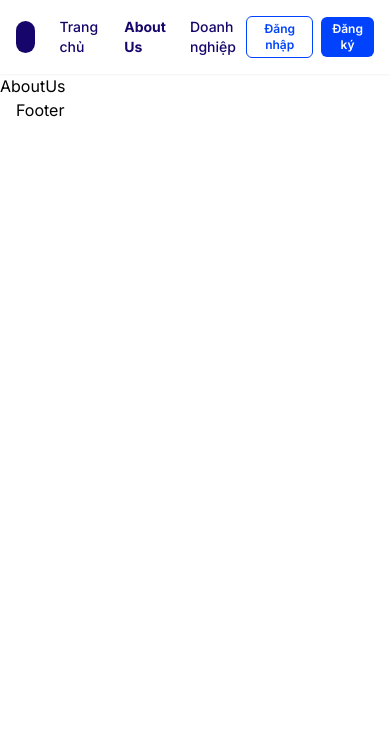
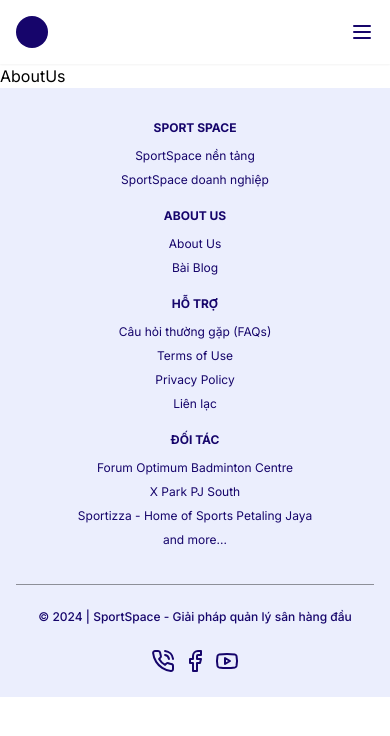
Before and after one commit to Gr33nBean/SportSpace, a Next.js app: page /about-us in a window 390 px wide. Shown: the top 736 px of the page. Built offline with nearby package versions, Linux system fonts and the light colour scheme.

Commit message:
feat: ui header, footer

```diff
--- a/package.json
+++ b/package.json
@@ -12,10 +12,12 @@
     "prepare": "husky"
   },
   "dependencies": {
+    "@headlessui/react": "^2.1.1",
     "@vercel/speed-insights": "^1.0.12",
     "lint-staged": "^15.2.7",
     "next": "14.2.4",
     "react": "^18",
+    "react-device-detect": "^2.2.3",
     "react-dom": "^18"
   },
   "devDependencies": {
--- a/src/components/Common/Button/PrimaryButton.tsx
+++ b/src/components/Common/Button/PrimaryButton.tsx
@@ -11,7 +11,7 @@
 }) => {
   return (
     <button
-      className={`duration-50 rounded-md border-secondary px-2 py-1 text-xs font-semibold transition-all hover:opacity-90 active:shadow-lg ${variant === 'filled' ? 'bg-secondary text-white' : 'border text-secondary'}`}
+      className={`duration-50 rounded-md border-secondary px-2 py-2 text-xs font-semibold transition-all hover:opacity-90 active:shadow-lg md:py-1 ${variant === 'filled' ? 'bg-secondary text-white' : 'border text-secondary'} `}
       {...props}
     >
       {children}
--- a/src/components/Layout/Footer/index.tsx
+++ b/src/components/Layout/Footer/index.tsx
@@ -1,7 +1,110 @@
+import Link from 'next/link'
+
 import React from 'react'
 
+const lists = [
+  {
+    label: 'Sport Space',
+    pages: [
+      { name: 'SportSpace nền tảng', href: '/' },
+      { name: 'SportSpace doanh nghiệp', href: '/' },
+    ],
+  },
+  {
+    label: 'About Us',
+    pages: [
+      { name: 'About Us', href: '/' },
+      { name: 'Bài Blog', href: '/' },
+    ],
+  },
+  {
+    label: 'Hỗ trợ',
+    pages: [
+      { name: 'Câu hỏi thường gặp (FAQs)', href: '/' },
+      { name: 'Terms of Use', href: '/' },
+      { name: 'Privacy Policy', href: '/' },
+      { name: 'Liên lạc', href: '/' },
+    ],
+  },
+  {
+    label: 'Đối tác',
+    pages: [
+      { name: 'Forum Optimum Badminton Centre', href: '/' },
+      { name: 'X Park PJ South', href: '/' },
+      { name: 'Sportizza - Home of Sports Petaling Jaya', href: '/' },
+      { name: 'and more...', href: '/' },
+    ],
+  },
+]
+
+const icons = [
+  {
+    icon: (
+      <>
+        <path d='M22 16.92v3a2 2 0 0 1-2.18 2 19.79 19.79 0 0 1-8.63-3.07 19.5 19.5 0 0 1-6-6 19.79 19.79 0 0 1-3.07-8.67A2 2 0 0 1 4.11 2h3a2 2 0 0 1 2 1.72 12.84 12.84 0 0 0 .7 2.81 2 2 0 0 1-.45 2.11L8.09 9.91a16 16 0 0 0 6 6l1.27-1.27a2 2 0 0 1 2.11-.45 12.84 12.84 0 0 0 2.81.7A2 2 0 0 1 22 16.92z' />
+        <path d='M14.05 2a9 9 0 0 1 8 7.94' />
+        <path d='M14.05 6A5 5 0 0 1 18 10' />
+      </>
+    ),
+  },
+  {
+    icon: <path d='M18 2h-3a5 5 0 0 0-5 5v3H7v4h3v8h4v-8h3l1-4h-4V7a1 1 0 0 1 1-1h3z' />,
+  },
+  {
+    icon: (
+      <>
+        <path d='M2.5 17a24.12 24.12 0 0 1 0-10 2 2 0 0 1 1.4-1.4 49.56 49.56 0 0 1 16.2 0A2 2 0 0 1 21.5 7a24.12 24.12 0 0 1 0 10 2 2 0 0 1-1.4 1.4 49.55 49.55 0 0 1-16.2 0A2 2 0 0 1 2.5 17' />
+        <path d='m10 15 5-3-5-3z' />
+      </>
+    ),
+  },
+]
+
 const Footer = () => {
-  return <div className='container'>Footer</div>
+  return (
+    <div className='container bg-light-purple py-6 text-primary'>
+      <div className='grid min-h-[232px] w-full grid-cols-1 gap-2 sm:grid-cols-2 md:grid-cols-[0.9fr_0.6fr_repeat(2,1fr)]'>
+        {lists.map((list, index) => (
+          <div key={index}>
+            <h3 className='py-2 text-center text-xs font-bold uppercase sm:text-start'>{list.label}</h3>
+            <ul className='text-xs'>
+              {list.pages.map((page) => (
+                <li key={page.name} className='text-center sm:text-start'>
+                  <Link href={page.href} className='leading-6 hover:underline'>
+                    {page.name}
+                  </Link>
+                </li>
+              ))}
+            </ul>
+          </div>
+        ))}
+      </div>
+      <div className='mt-8 h-[0.5px] w-full bg-black opacity-40 md:mt-12'></div>
+      <div className='flex flex-col items-center gap-6 pt-6 text-primary md:flex-row'>
+        <p className='flex-1 text-center text-xs font-medium md:text-left'>
+          © 2024 | SportSpace - Giải pháp quản lý sân hàng đầu
+        </p>
+        <div className='flex items-center gap-2'>
+          {icons.map((icon, index) => (
+            <svg
+              key={index}
+              xmlns='http://www.w3.org/2000/svg'
+              width='24'
+              height='24'
+              viewBox='0 0 24 24'
+              fill='none'
+              stroke='currentColor'
+              stroke-width='2'
+              stroke-linecap='round'
+              stroke-linejoin='round'
+            >
+              {icon.icon}
+            </svg>
+          ))}
+        </div>
+      </div>
+    </div>
+  )
 }
 
 export default Footer
--- a/src/components/Layout/MainHeader/index.tsx
+++ b/src/components/Layout/MainHeader/index.tsx
@@ -22,28 +22,73 @@
 ]
 
 const MainHeader = () => {
-  const path = usePathname()
+  const [expand, setExpand] = React.useState(false)
+  return (
+    <>
+      <div className='container sticky top-0 z-50 w-full bg-white py-4 shadow-sm'>
+        <div className='flex w-full items-center'>
+          <div className='flex flex-1 items-center gap-6'>
+            <div className='size-8 rounded-full bg-primary'></div>
+            <div className='hidden flex-1 items-center gap-6 md:flex'>
+              <ListLink />
+            </div>
+          </div>
 
-  return (
-    <div className='container flex w-full items-center py-4 shadow-sm'>
-      <div className='flex flex-1 items-center gap-6'>
-        <div className='size-8 rounded-full bg-primary'></div>
-        {pages.map((page) => (
-          <Link
-            key={page.name}
-            href={page.href}
-            className={`text-sm font-medium text-primary transition-all duration-150 hover:underline ${'/' + path.split('/')[1] === page.href ? '!font-bold' : ''}`}
-          >
-            {page.name}
-          </Link>
-        ))}
+          <button className='text-primary md:hidden' onClick={() => setExpand(!expand)}>
+            <svg
+              xmlns='http://www.w3.org/2000/svg'
+              width='24'
+              height='24'
+              viewBox='0 0 24 24'
+              fill='none'
+              stroke='currentColor'
+              strokeWidth='2'
+              strokeLinecap='round'
+              strokeLinejoin='round'
+            >
+              <line x1='4' x2='20' y1='12' y2='12' />
+              <line x1='4' x2='20' y1='6' y2='6' />
+              <line x1='4' x2='20' y1='18' y2='18' />
+            </svg>
+          </button>
+
+          <div className='hidden items-center gap-2 md:flex'>
+            <PrimaryButton variant='outlined'>Đăng nhập</PrimaryButton>
+            <PrimaryButton>Đăng ký</PrimaryButton>
+          </div>
+        </div>
       </div>
-      <div className='flex items-center gap-2'>
+
+      <div
+        className='container fixed flex w-full flex-col gap-2 bg-white py-4 pt-[88px] shadow-sm transition-all duration-500 md:hidden'
+        style={{
+          top: expand ? '0px' : '-100%',
+          pointerEvents: expand ? 'all' : 'none',
+        }}
+      >
+        <ListLink />
         <PrimaryButton variant='outlined'>Đăng nhập</PrimaryButton>
         <PrimaryButton>Đăng ký</PrimaryButton>
       </div>
-    </div>
+    </>
   )
 }
 
 export default MainHeader
+
+function ListLink() {
+  const path = usePathname()
+  return (
+    <>
+      {pages.map((page) => (
+        <Link
+          key={page.name}
+          href={page.href}
+          className={`block w-full text-center text-sm font-medium text-primary transition-all duration-150 hover:underline md:w-fit ${'/' + path.split('/')[1] === page.href ? '!font-bold' : ''}`}
+        >
+          {page.name}
+        </Link>
+      ))}
+    </>
+  )
+}
```
Also changed, not shown: 1 other file (tests, documents, lock files or other folders).
